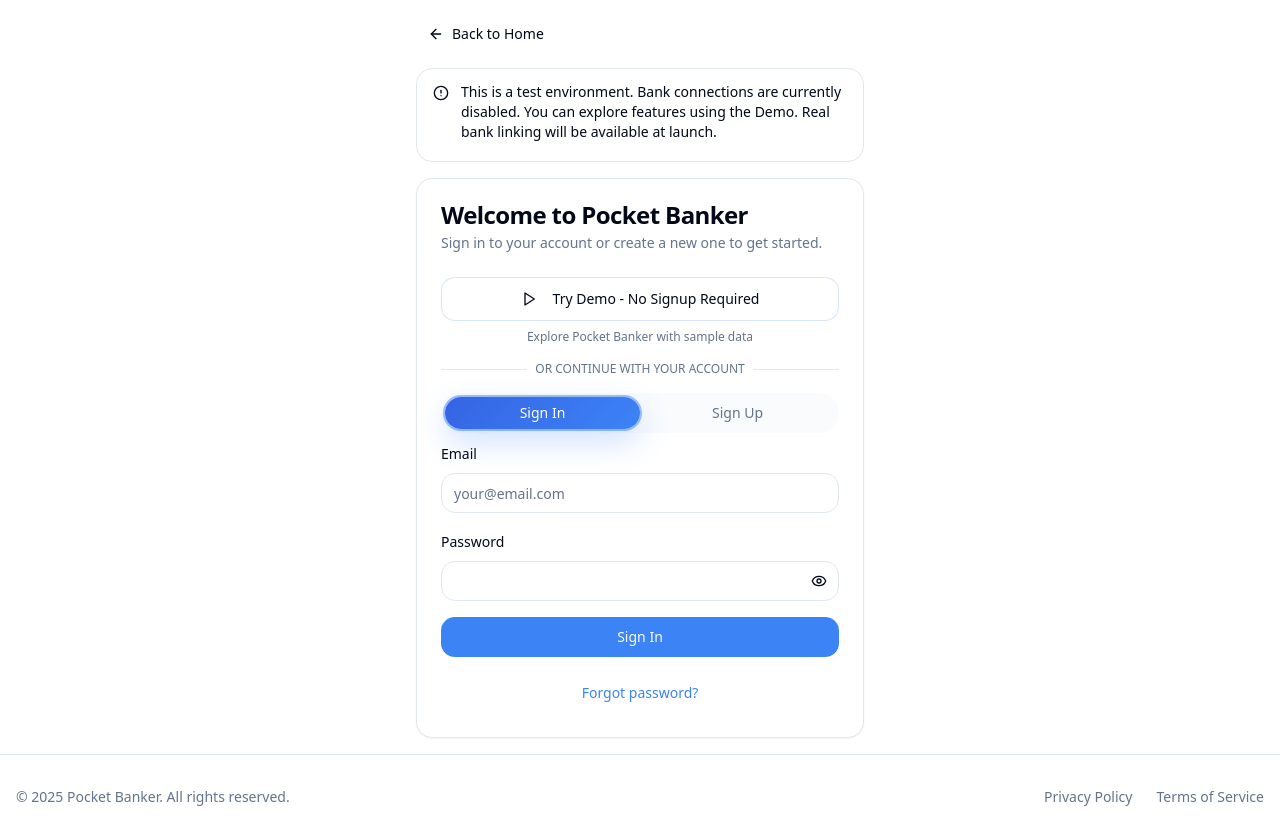
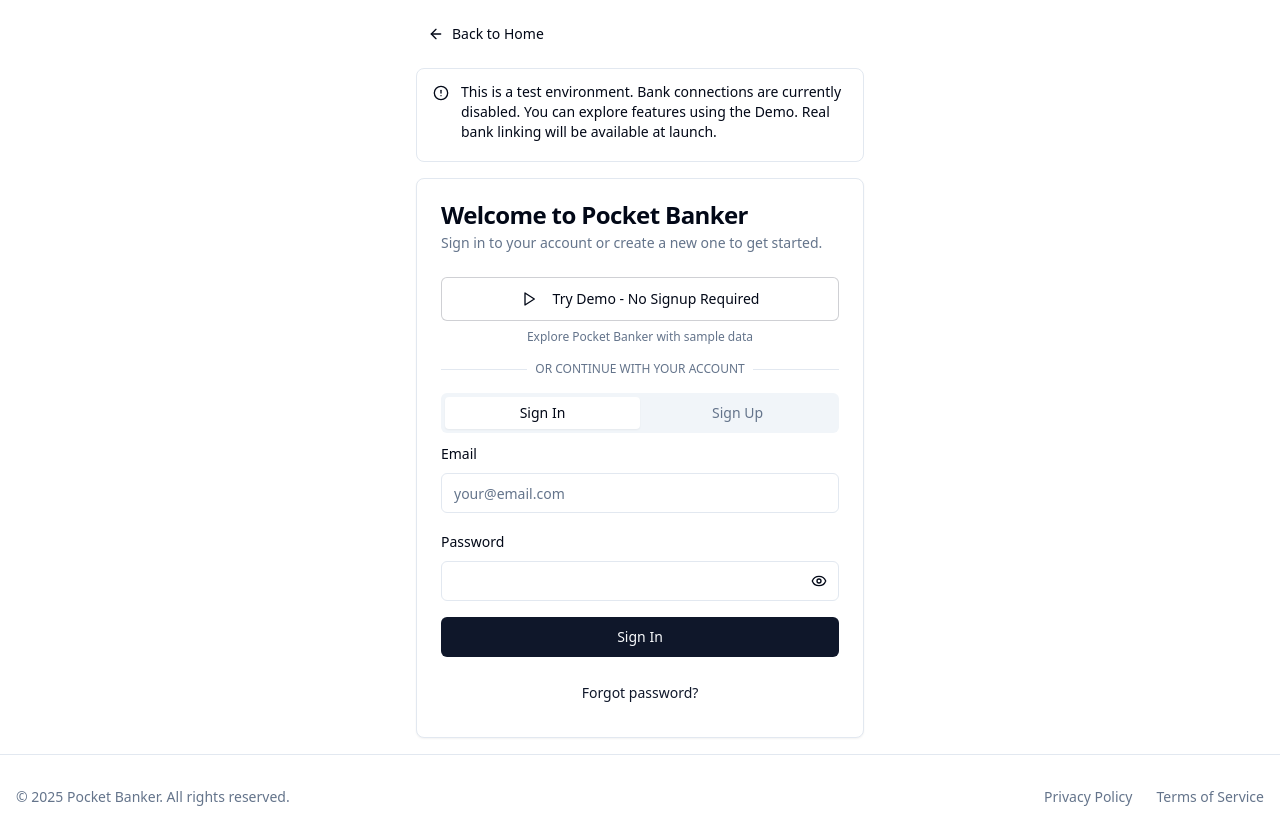
Before and after one commit to xBlackSmurfx008/PocketTeller, a React (Vite) app: page /auth in a window 1280 px wide. Built offline with nearby package versions, Linux system fonts and the light colour scheme.

Commit message:
Reverted to commit 2b2f0de78346cb710e34b141860f1f627ee82aee

```diff
--- a/src/components/Dashboard.tsx
+++ b/src/components/Dashboard.tsx
@@ -184,7 +184,7 @@ export default function Dashboard() {
       <main className={`max-w-7xl mx-auto space-y-4 sm:space-y-6 ${showMobileLayout ? 'p-3' : 'p-4'}`}>
         {/* Bank Connection Card - Only show when not connected and not in demo */}
         {!hasPlaidToken && !isDemo && (
-          <Card className="glass-card card-hover-lift">
+          <Card>
             <CardHeader>
               <CardTitle>Bank Connection</CardTitle>
               <CardDescription>
--- a/src/components/SpendingPieChart.tsx
+++ b/src/components/SpendingPieChart.tsx
@@ -116,12 +116,6 @@ export default function SpendingPieChart({ transactions }: SpendingPieChartProps
           <div className="h-72 w-72">
             <ResponsiveContainer width="100%" height="100%">
               <PieChart>
-                  <defs>
-                    <linearGradient id="brandGrad" x1="0" y1="0" x2="0" y2="1">
-                      <stop offset="0%" stopColor="hsl(var(--brand-start))" />
-                      <stop offset="100%" stopColor="hsl(var(--brand-end))" />
-                    </linearGradient>
-                  </defs>
                 <Pie
                   data={chartData}
                   dataKey="value"
--- a/src/components/ui/button.tsx
+++ b/src/components/ui/button.tsx
@@ -18,8 +18,6 @@ const buttonVariants = cva(
           "bg-secondary text-secondary-foreground hover:bg-secondary/80",
         ghost: "hover:bg-accent hover:text-accent-foreground",
         link: "text-primary underline-offset-4 hover:underline",
-        neon: "bg-brand-gradient text-white shadow-glow hover:brightness-110",
-        glass: "border border-white/10 bg-white/5 text-white/95 backdrop-blur-md hover:bg-white/10",
       },
       size: {
         default: "h-10 px-4 py-2",
--- a/src/components/ui/tabs.tsx
+++ b/src/components/ui/tabs.tsx
@@ -12,7 +12,7 @@ const TabsList = React.forwardRef<
   <TabsPrimitive.List
     ref={ref}
     className={cn(
-      "inline-flex h-10 items-center justify-center rounded-full bg-muted/40 p-1 backdrop-blur text-muted-foreground",
+      "inline-flex h-10 items-center justify-center rounded-md bg-muted p-1 text-muted-foreground",
       className
     )}
     {...props}
@@ -27,7 +27,7 @@ const TabsTrigger = React.forwardRef<
   <TabsPrimitive.Trigger
     ref={ref}
     className={cn(
-      "inline-flex items-center justify-center whitespace-nowrap rounded-full px-4 py-1.5 text-sm font-medium ring-offset-background transition-all focus-visible:outline-none focus-visible:ring-2 focus-visible:ring-ring focus-visible:ring-offset-2 disabled:pointer-events-none disabled:opacity-50 data-[state=active]:text-white data-[state=active]:shadow-glow data-[state=active]:bg-brand-gradient",
+      "inline-flex items-center justify-center whitespace-nowrap rounded-sm px-3 py-1.5 text-sm font-medium ring-offset-background transition-all focus-visible:outline-none focus-visible:ring-2 focus-visible:ring-ring focus-visible:ring-offset-2 disabled:pointer-events-none disabled:opacity-50 data-[state=active]:bg-background data-[state=active]:text-foreground data-[state=active]:shadow-sm",
       className
     )}
     {...props}
--- a/src/index.css
+++ b/src/index.css
@@ -17,7 +17,7 @@ All colors MUST be HSL.
     --popover: 0 0% 100%;
     --popover-foreground: 222.2 84% 4.9%;
 
-    --primary: 217 91% 60%;
+    --primary: 222.2 47.4% 11.2%;
     --primary-foreground: 210 40% 98%;
 
     --secondary: 210 40% 96.1%;
@@ -26,7 +26,7 @@ All colors MUST be HSL.
     --muted: 210 40% 96.1%;
     --muted-foreground: 215.4 16.3% 46.9%;
 
-    --accent: 246 83% 67%;
+    --accent: 210 40% 96.1%;
     --accent-foreground: 222.2 47.4% 11.2%;
 
     --destructive: 0 84.2% 60.2%;
@@ -34,13 +34,9 @@ All colors MUST be HSL.
 
     --border: 214.3 31.8% 91.4%;
     --input: 214.3 31.8% 91.4%;
-    --ring: 217 91% 60%;
+    --ring: 222.2 84% 4.9%;
 
-    /* Brand gradients */
-    --brand-start: 224 76% 55%;
-    --brand-end: 217 91% 60%;
-
-    --radius: 1rem;
+    --radius: 0.5rem;
 
     --sidebar-background: 0 0% 98%;
 
@@ -60,37 +56,33 @@ All colors MUST be HSL.
   }
 
   .dark {
-    --background: 222 50% 5%;
+    --background: 222.2 84% 4.9%;
     --foreground: 210 40% 98%;
 
-    --card: 222 36% 9%;
+    --card: 222.2 84% 4.9%;
     --card-foreground: 210 40% 98%;
 
-    --popover: 222 36% 9%;
+    --popover: 222.2 84% 4.9%;
     --popover-foreground: 210 40% 98%;
 
-    --primary: 217 91% 60%;
-    --primary-foreground: 210 40% 98%;
+    --primary: 210 40% 98%;
+    --primary-foreground: 222.2 47.4% 11.2%;
 
-    --secondary: 223 33% 17%;
+    --secondary: 217.2 32.6% 17.5%;
     --secondary-foreground: 210 40% 98%;
 
-    --muted: 220 18% 12%;
-    --muted-foreground: 215 16% 70%;
+    --muted: 217.2 32.6% 17.5%;
+    --muted-foreground: 215 20.2% 65.1%;
 
-    --accent: 246 83% 67%;
+    --accent: 217.2 32.6% 17.5%;
     --accent-foreground: 210 40% 98%;
 
     --destructive: 0 62.8% 30.6%;
     --destructive-foreground: 210 40% 98%;
 
-    --border: 223 33% 17%;
-    --input: 223 33% 17%;
-    --ring: 217 91% 60%;
-
-    /* Brand gradients */
-    --brand-start: 224 76% 55%;
-    --brand-end: 217 91% 60%;
+    --border: 217.2 32.6% 17.5%;
+    --input: 217.2 32.6% 17.5%;
+    --ring: 212.7 26.8% 83.9%;
     --sidebar-background: 240 5.9% 10%;
     --sidebar-foreground: 240 4.8% 95.9%;
     --sidebar-primary: 224.3 76.3% 48%;
@@ -390,28 +382,6 @@ All colors MUST be HSL.
   transition: transform 0.1s ease-out;
 }
 
-/* Modern glass card and glow utilities */
-.glass-card {
-  background: linear-gradient(145deg, hsl(var(--card) / 0.6), hsl(var(--card) / 0.4));
-  backdrop-filter: blur(16px);
-  border-color: hsl(var(--border) / 0.5);
-  box-shadow: 0 10px 30px hsl(var(--primary) / 0.08), inset 0 1px 0 hsl(var(--foreground) / 0.05);
-}
-
-.neon-glow {
-  box-shadow: 0 0 0 2px hsl(var(--ring) / 0.5), 0 12px 30px hsl(var(--primary) / 0.25);
-}
-
-.hero-accent-ring::before {
-  content: "";
-  position: absolute;
-  inset: -20%;
-  background: radial-gradient(600px 600px at 50% 40%, hsl(var(--brand-end) / 0.25), transparent 60%);
-  filter: blur(40px);
-  pointer-events: none;
-  z-index: -1;
-}
-
 /* Enhanced Button Hover Effects */
 .btn-magnetic {
   position: relative;
--- a/src/pages/Account.tsx
+++ b/src/pages/Account.tsx
@@ -139,7 +139,7 @@ export default function Account() {
 
       <main className="max-w-4xl mx-auto p-3 sm:p-4 space-y-4 sm:space-y-6 content-visible">
         <Reveal>
-          <Card className="glass-card card-hover-lift">
+          <Card className="card-hover-lift">
             <CardHeader>
               <CardTitle>Profile Information</CardTitle>
               <CardDescription>Your account details</CardDescription>
@@ -158,7 +158,7 @@ export default function Account() {
         </Reveal>
 
         <Reveal delay={100}>
-          <Card className="glass-card card-hover-lift">
+          <Card className="card-hover-lift">
             <CardHeader>
               <CardTitle>Layout & Display</CardTitle>
               <CardDescription>Customize how Budget AI looks and feels</CardDescription>
@@ -198,7 +198,7 @@ export default function Account() {
         </Reveal>
 
         <Reveal delay={150}>
-          <Card className="glass-card card-hover-lift">
+          <Card className="card-hover-lift">
             <CardHeader>
               <CardTitle>Bank Connection</CardTitle>
               <CardDescription>
@@ -238,7 +238,7 @@ export default function Account() {
         </Reveal>
 
         <Reveal delay={350}>
-          <Card className="border-destructive glass-card card-hover-lift">
+          <Card className="border-destructive card-hover-lift">
             <CardHeader>
               <CardTitle className="text-destructive flex items-center gap-2">
                 <AlertTriangle className="h-5 w-5" />
--- a/tailwind.config.ts
+++ b/tailwind.config.ts
@@ -63,13 +63,6 @@ export default {
 					ring: 'hsl(var(--sidebar-ring))'
 				}
 			},
-			backgroundImage: {
-				"brand-gradient": "linear-gradient(135deg, hsl(var(--brand-start)) 0%, hsl(var(--brand-end)) 100%)",
-			},
-			boxShadow: {
-				glow: "0 0 0 2px hsl(var(--ring) / 0.5), 0 12px 30px hsl(var(--primary) / 0.25)",
-				"inner-soft": "inset 0 1px 0 hsl(var(--foreground) / 0.05)",
-			},
 			borderRadius: {
 				lg: 'var(--radius)',
 				md: 'calc(var(--radius) - 2px)',
```
Also changed, not shown: src/pages/Index.tsx (+9 -11 lines). Lines whose indentation alone changed are shown as unchanged.
